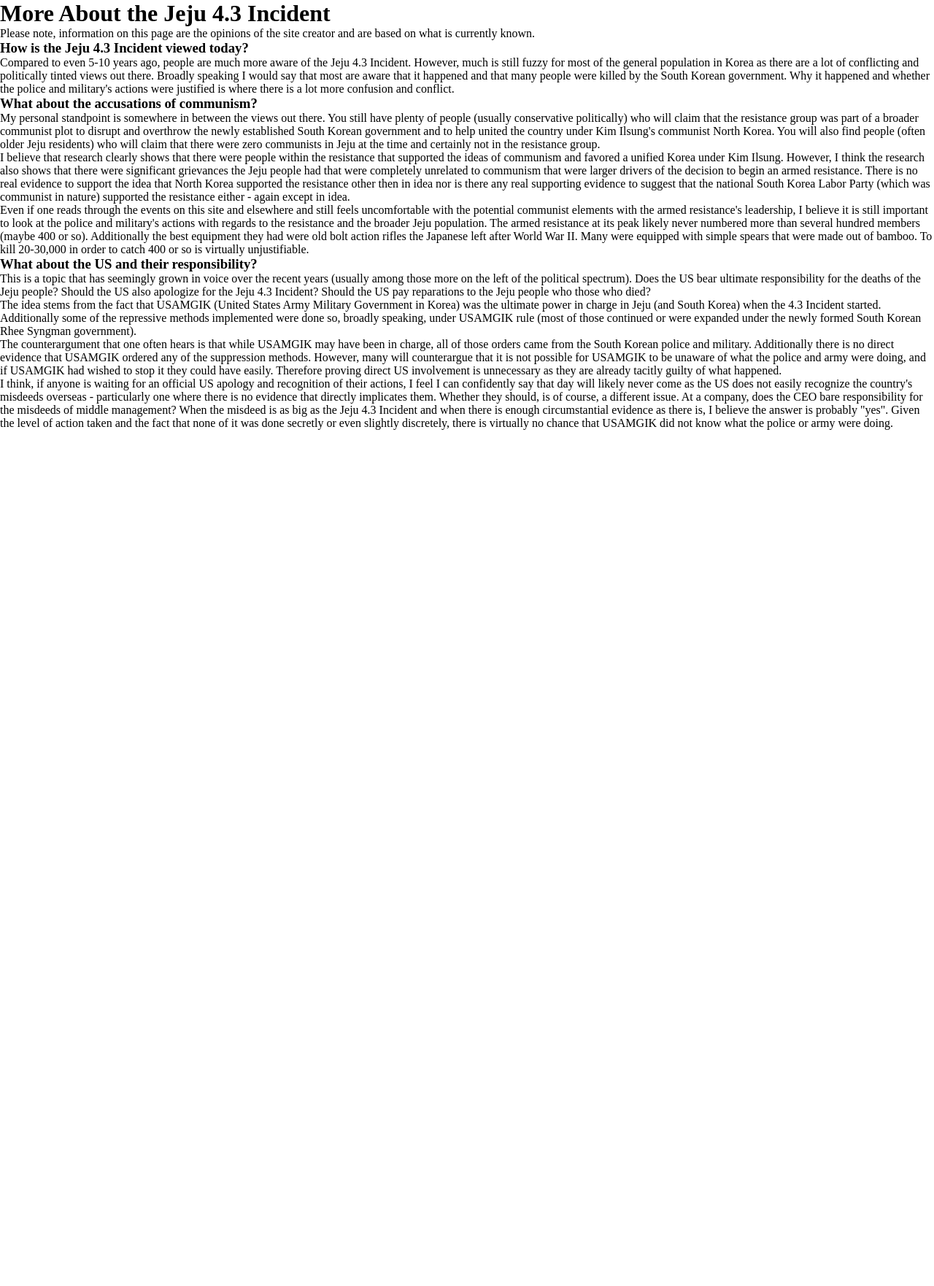
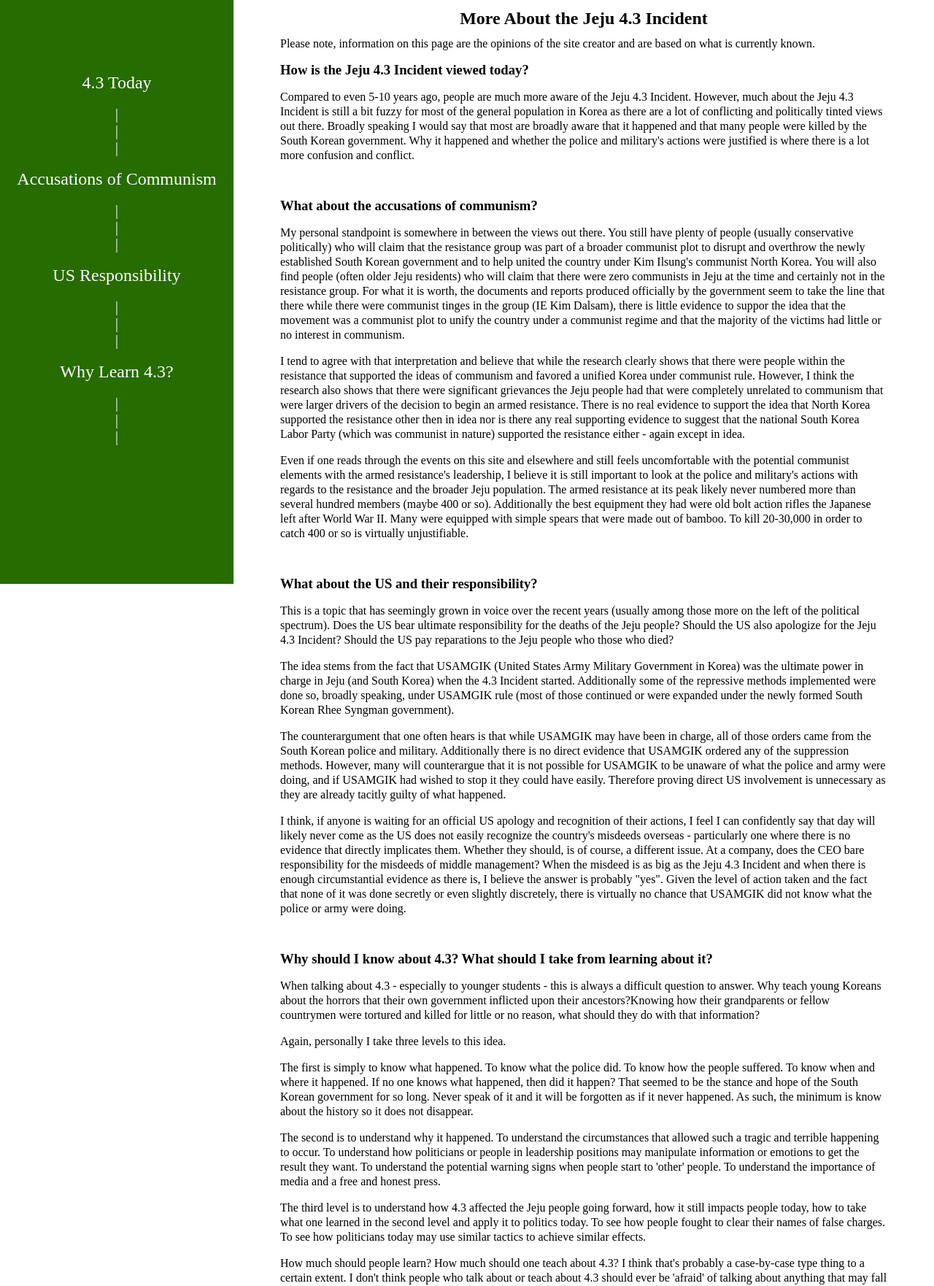
Before and after one commit to jaec0113/jeju43-v2, a Next.js app: page /more in a window 1280 px wide. Shown: the top 1762 px of the page at 73% size. Before the commit the page ends 800 px from the top, so only its background shows below. Built offline with nearby package versions, Linux system fonts and the light colour scheme; a web font is replaced by a local one.

Commit message:
add more and tldr pages, update nav

```diff
--- a/components/Navbar.tsx
+++ b/components/Navbar.tsx
@@ -33,6 +33,12 @@ export default function Navbar() {
           <Link href='/'>
             <a>Home</a>
           </Link>
+          <Link href='/tldr'>
+            <a>Jeju 4.3 tl;dr</a>
+          </Link>
+          <Link href='/more'>
+            <a>Learn More</a>
+          </Link>
           <Link href='/about'>
             <a>About</a>
           </Link>
--- a/pages/more.tsx
+++ b/pages/more.tsx
@@ -1,103 +1,193 @@
+import styles from "../styles/Pages.module.scss"
+
 export default function More() {
   return (
-    <div>
-      <h1>More About the Jeju 4.3 Incident</h1>
+    <div className={styles.wrapper}>
+      <div className={styles.sidePageMenu}>
+        <p className={styles.pageMenuLink}>4.3 Today</p>
+        <p className={styles.pageMenuDash}>
+          | <br /> | <br /> | <br />
+        </p>
+        <p className={styles.pageMenuLink}>Accusations of Communism</p>
+        <p className={styles.pageMenuDash}>
+          | <br /> | <br /> | <br />
+        </p>
+        <p className={styles.pageMenuLink}>US Responsibility</p>
+        <p className={styles.pageMenuDash}>
+          | <br /> | <br /> |<br />
+        </p>
+        <p className={styles.pageMenuLink}>Why Learn 4.3?</p>
+        <p className={styles.pageMenuDash}>
+          | <br /> | <br /> | <br />
+        </p>
+      </div>
+      <div className={styles.pageInfo}>
+        <h1 className={styles.pageHeader}>More About the Jeju 4.3 Incident</h1>
         <p>
           Please note, information on this page are the opinions of the site
           creator and are based on what is currently known.
         </p>
-      <div>
+        <div className={styles.pageSection}>
           <h3>How is the Jeju 4.3 Incident viewed today?</h3>
           <p>
             Compared to even 5-10 years ago, people are much more aware of the
-          Jeju 4.3 Incident. However, much is still fuzzy for most of the
-          general population in Korea as there are a lot of conflicting and
-          politically tinted views out there. Broadly speaking I would say that
-          most are aware that it happened and that many people were killed by
-          the South Korean government. Why it happened and whether the police
-          and military{`'`}s actions were justified is where there is a lot more
-          confusion and conflict.
+            Jeju 4.3 Incident. However, much about the Jeju 4.3 Incident is
+            still a bit fuzzy for most of the general population in Korea as
+            there are a lot of conflicting and politically tinted views out
+            there. Broadly speaking I would say that most are broadly aware that
+            it happened and that many people were killed by the South Korean
+            government. Why it happened and whether the police and military{`'`}
+            s actions were justified is where there is a lot more confusion and
+            conflict.
           </p>
         </div>
-      <div>
+        <div className={styles.pageSection}>
           <h3>What about the accusations of communism?</h3>
           <p>
             My personal standpoint is somewhere in between the views out there.
-          You still have plenty of people (usually conservative politically) who
-          will claim that the resistance group was part of a broader communist
-          plot to disrupt and overthrow the newly established South Korean
-          government and to help united the country under Kim Ilsung{`'`}s
-          communist North Korea. You will also find people (often older Jeju
-          residents) who will claim that there were zero communists in Jeju at
-          the time and certainly not in the resistance group.
+            You still have plenty of people (usually conservative politically)
+            who will claim that the resistance group was part of a broader
+            communist plot to disrupt and overthrow the newly established South
+            Korean government and to help united the country under Kim Ilsung
+            {`'`}s communist North Korea. You will also find people (often older
+            Jeju residents) who will claim that there were zero communists in
+            Jeju at the time and certainly not in the resistance group. For what
+            it is worth, the documents and reports produced officially by the
+            government seem to take the line that there while there were
+            communist tinges in the group (IE Kim Dalsam), there is little
+            evidence to suppor the idea that the movement was a communist plot
+            to unify the country under a communist regime and that the majority
+            of the victims had little or no interest in communism.
           </p>
           <p>
-          I believe that research clearly shows that there were people within
-          the resistance that supported the ideas of communism and favored a
-          unified Korea under Kim Ilsung. However, I think the research also
-          shows that there were significant grievances the Jeju people had that
-          were completely unrelated to communism that were larger drivers of the
+            I tend to agree with that interpretation and believe that while the
+            research clearly shows that there were people within the resistance
+            that supported the ideas of communism and favored a unified Korea
+            under communist rule. However, I think the research also shows that
+            there were significant grievances the Jeju people had that were
+            completely unrelated to communism that were larger drivers of the
             decision to begin an armed resistance. There is no real evidence to
-          support the idea that North Korea supported the resistance other then
-          in idea nor is there any real supporting evidence to suggest that the
-          national South Korea Labor Party (which was communist in nature)
-          supported the resistance either - again except in idea.
+            support the idea that North Korea supported the resistance other
+            then in idea nor is there any real supporting evidence to suggest
+            that the national South Korea Labor Party (which was communist in
+            nature) supported the resistance either - again except in idea.
           </p>
           <p>
             Even if one reads through the events on this site and elsewhere and
             still feels uncomfortable with the potential communist elements with
-          the armed resistance{`'`}s leadership, I believe it is still important
-          to look at the police and military{`'`}s actions with regards to the
-          resistance and the broader Jeju population. The armed resistance at
-          its peak likely never numbered more than several hundred members
-          (maybe 400 or so). Additionally the best equipment they had were old
-          bolt action rifles the Japanese left after World War II. Many were
-          equipped with simple spears that were made out of bamboo. To kill
-          20-30,000 in order to catch 400 or so is virtually unjustifiable.
+            the armed resistance{`'`}s leadership, I believe it is still
+            important to look at the police and military{`'`}s actions with
+            regards to the resistance and the broader Jeju population. The armed
+            resistance at its peak likely never numbered more than several
+            hundred members (maybe 400 or so). Additionally the best equipment
+            they had were old bolt action rifles the Japanese left after World
+            War II. Many were equipped with simple spears that were made out of
+            bamboo. To kill 20-30,000 in order to catch 400 or so is virtually
+            unjustifiable.
           </p>
         </div>
-      <div>
+        <div className={styles.pageSection}>
           <h3>What about the US and their responsibility?</h3>
           <p>
             This is a topic that has seemingly grown in voice over the recent
             years (usually among those more on the left of the political
-          spectrum). Does the US bear ultimate responsibility for the deaths of
-          the Jeju people? Should the US also apologize for the Jeju 4.3
+            spectrum). Does the US bear ultimate responsibility for the deaths
+            of the Jeju people? Should the US also apologize for the Jeju 4.3
             Incident? Should the US pay reparations to the Jeju people who those
             who died?
           </p>
           <p>
-          The idea stems from the fact that USAMGIK (United States Army Military
-          Government in Korea) was the ultimate power in charge in Jeju (and
-          South Korea) when the 4.3 Incident started. Additionally some of the
-          repressive methods implemented were done so, broadly speaking, under
-          USAMGIK rule (most of those continued or were expanded under the newly
-          formed South Korean Rhee Syngman government).
+            The idea stems from the fact that USAMGIK (United States Army
+            Military Government in Korea) was the ultimate power in charge in
+            Jeju (and South Korea) when the 4.3 Incident started. Additionally
+            some of the repressive methods implemented were done so, broadly
+            speaking, under USAMGIK rule (most of those continued or were
+            expanded under the newly formed South Korean Rhee Syngman
+            government).
           </p>
           <p>
             The counterargument that one often hears is that while USAMGIK may
             have been in charge, all of those orders came from the South Korean
             police and military. Additionally there is no direct evidence that
             USAMGIK ordered any of the suppression methods. However, many will
-          counterargue that it is not possible for USAMGIK to be unaware of what
-          the police and army were doing, and if USAMGIK had wished to stop it
-          they could have easily. Therefore proving direct US involvement is
-          unnecessary as they are already tacitly guilty of what happened.
+            counterargue that it is not possible for USAMGIK to be unaware of
+            what the police and army were doing, and if USAMGIK had wished to
+            stop it they could have easily. Therefore proving direct US
+            involvement is unnecessary as they are already tacitly guilty of
+            what happened.
           </p>
           <p>
             I think, if anyone is waiting for an official US apology and
             recognition of their actions, I feel I can confidently say that day
-          will likely never come as the US does not easily recognize the country
-          {`'`}s misdeeds overseas - particularly one where there is no evidence
-          that directly implicates them. Whether they should, is of course, a
-          different issue. At a company, does the CEO bare responsibility for
-          the misdeeds of middle management? When the misdeed is as big as the
-          Jeju 4.3 Incident and when there is enough circumstantial evidence as
-          there is, I believe the answer is probably {`"`}yes{`"`}. Given the
-          level of action taken and the fact that none of it was done secretly
-          or even slightly discretely, there is virtually no chance that USAMGIK
-          did not know what the police or army were doing.
+            will likely never come as the US does not easily recognize the
+            country
+            {`'`}s misdeeds overseas - particularly one where there is no
+            evidence that directly implicates them. Whether they should, is of
+            course, a different issue. At a company, does the CEO bare
+            responsibility for the misdeeds of middle management? When the
+            misdeed is as big as the Jeju 4.3 Incident and when there is enough
+            circumstantial evidence as there is, I believe the answer is
+            probably {`"`}yes{`"`}. Given the level of action taken and the fact
+            that none of it was done secretly or even slightly discretely, there
+            is virtually no chance that USAMGIK did not know what the police or
+            army were doing.
           </p>
+        </div>
+        <div className={styles.pageSection}>
+          <h3>
+            Why should I know about 4.3? What should I take from learning about
+            it?
+          </h3>
+          <p>
+            When talking about 4.3 - especially to younger students - this is
+            always a difficult question to answer. Why teach young Koreans about
+            the horrors that their own government inflicted upon their
+            ancestors?Knowing how their grandparents or fellow countrymen were
+            tortured and killed for little or no reason, what should they do
+            with that information?
+          </p>
+          <p>Again, personally I take three levels to this idea.</p>
+          <p>
+            The first is simply to know what happened. To know what the police
+            did. To know how the people suffered. To know when and where it
+            happened. If no one knows what happened, then did it happen? That
+            seemed to be the stance and hope of the South Korean government for
+            so long. Never speak of it and it will be forgotten as if it never
+            happened. As such, the minimum is know about the history so it does
+            not disappear.
+          </p>
+          <p>
+            The second is to understand why it happened. To understand the
+            circumstances that allowed such a tragic and terrible happening to
+            occur. To understand how politicians or people in leadership
+            positions may manipulate information or emotions to get the result
+            they want. To understand the potential warning signs when people
+            start to {`'`}other
+            {`'`} people. To understand the importance of media and a free and
+            honest press.
+          </p>
+          <p>
+            The third level is to understand how 4.3 affected the Jeju people
+            going forward, how it still impacts people today, how to take what
+            one learned in the second level and apply it to politics today. To
+            see how people fought to clear their names of false charges. To see
+            how politicians today may use similar tactics to achieve similar
+            effects.
+          </p>
+          <p>
+            How much should people learn? How much should one teach about 4.3? I
+            think that{`'`}s probably a case-by-case type thing to a certain
+            extent. I don{`'`}t think people who talk about or teach about 4.3
+            should ever be {`'`}afraid{`'`} of talking about anything that may
+            fall in those different levels, but I don{`'`}t think everyone needs
+            to know everything. Younger children may not need to know (yet)
+            things pertaining to my level 2 and 3. Not all adults need to know
+            all of it either. Some people may not be ready to hear everything.
+            Some people may not want to hear everything. Learning about and
+            teaching about 4.3 is something that I think is a long (for lack of
+            a better word) battle.{" "}
+          </p>
+        </div>
       </div>
     </div>
   )
```
Also changed, not shown: pages/tldr.tsx (added, +59 -0 lines). Lines whose indentation alone changed are shown as unchanged.
